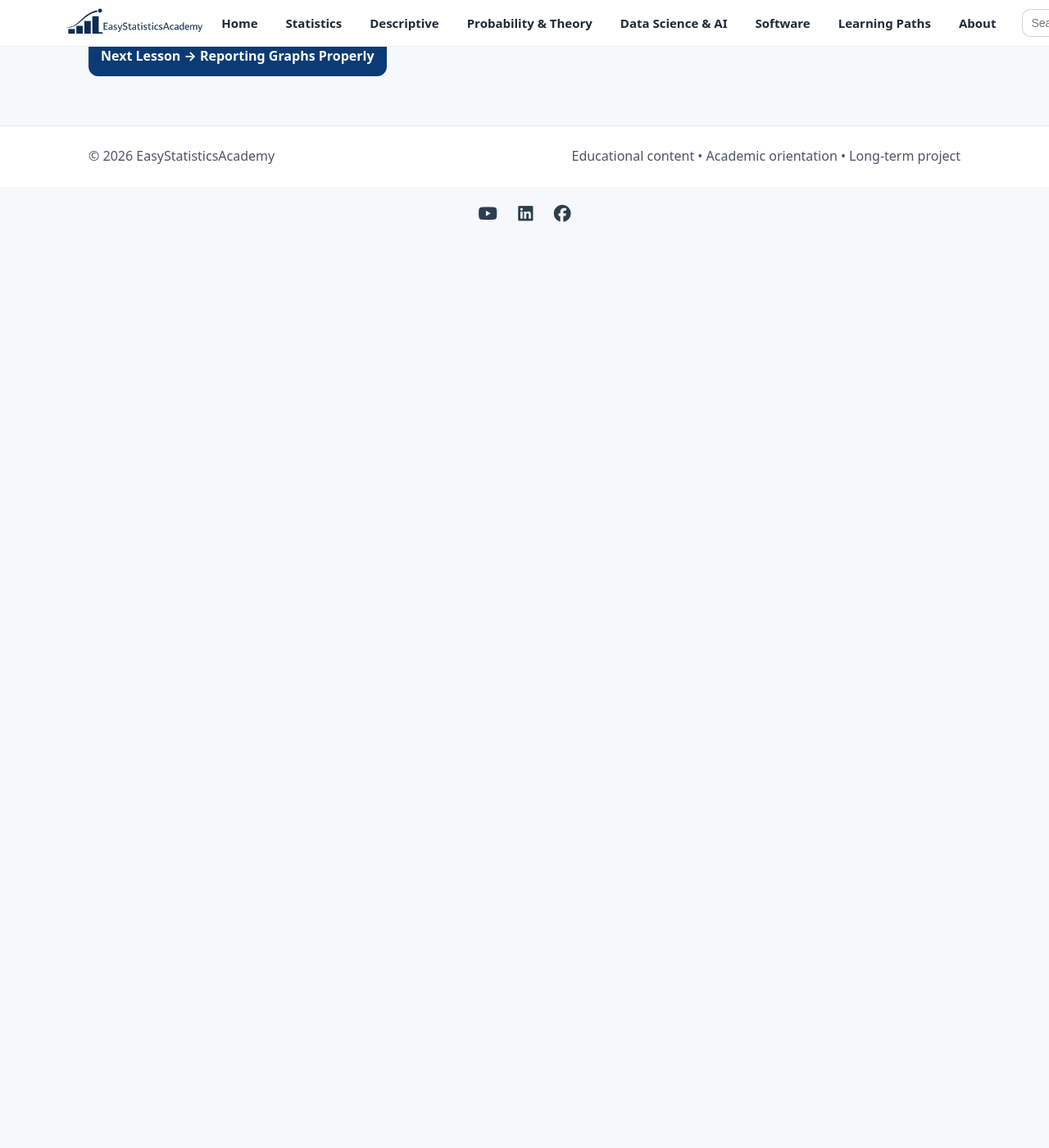
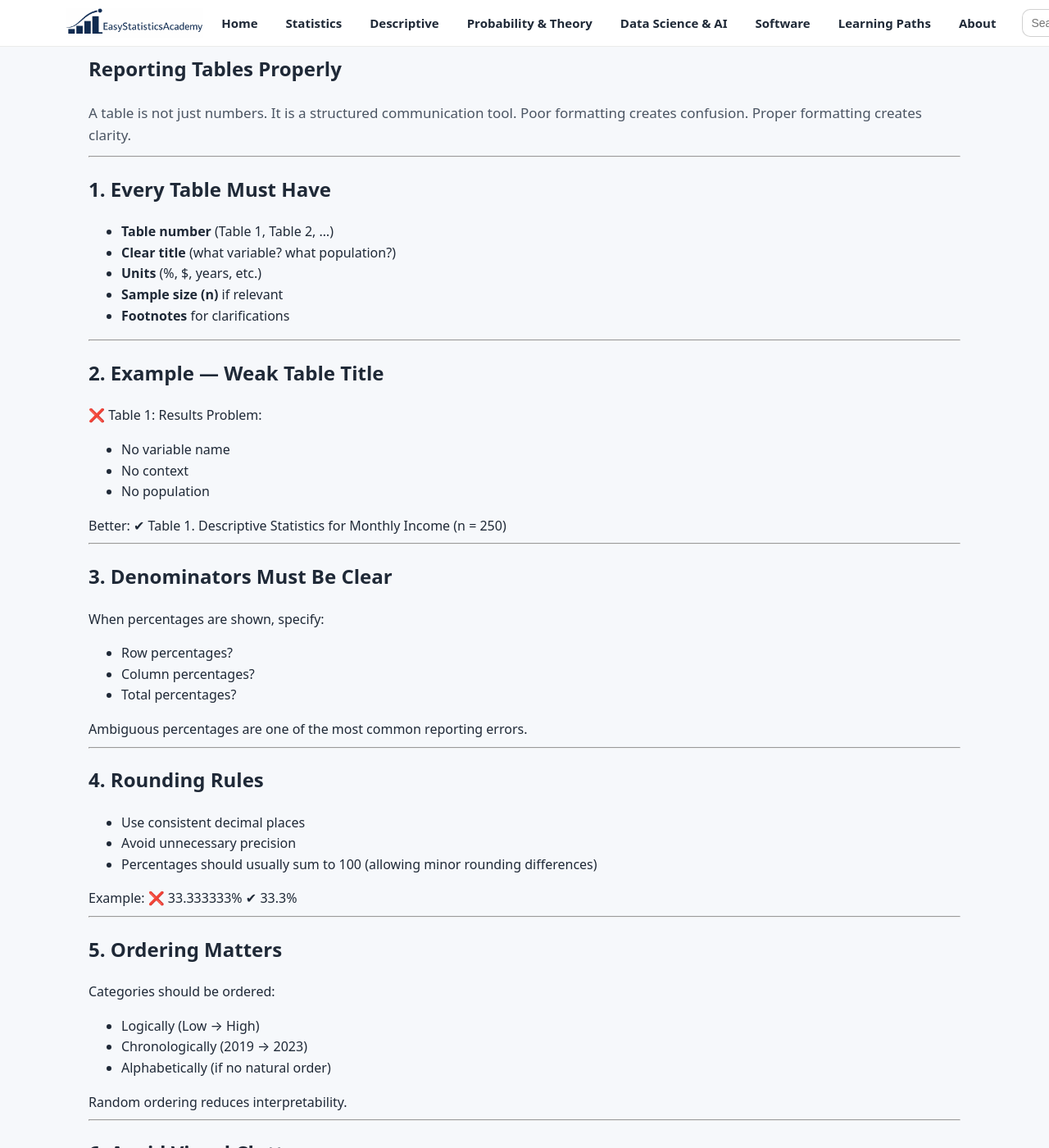
Before and after one commit to ammar-homaida-statistics/easystatisticsacademy, a Jekyll site: the page built from descriptive/reporting/reporting-tables-properly/index.md, in a window 1280 px wide and 1400 px high, scrolled down 301 px. Shown: the whole window at 82% size. Built offline with Jekyll 4.4.1, drawn with Linux system fonts in a browser that asks for light colours; before the commit the page ends 900 px from its top, so only the background shows below that; some of the changed text lies outside the part shown.

Commit message:
Add lesson content

```diff
--- a/descriptive/reporting/reporting-tables-properly/index.md
+++ b/descriptive/reporting/reporting-tables-properly/index.md
@@ -1,7 +1,7 @@
 ---
 layout: default
 title: "Reporting Tables Properly"
-description: "Titles, denominators, totals, rounding, and what must always be explicit."
+description: "How to format, label, and interpret tables correctly in academic and applied reports."
 permalink: /descriptive/reporting/reporting-tables-properly/
 sidebar: false
 ---
@@ -12,6 +12,7 @@ sidebar: false
   </a>
 </section>
 
+<!-- UNDER CONSTRUCTION NOTICE -->
 <section class="section section-slim">
   <div class="callout" style="background:#fff4e5;border:2px solid #ff9800;padding:2rem;border-radius:12px;">
     <div class="callout-copy">
@@ -19,10 +20,128 @@ sidebar: false
         🚧 Lesson Under Construction
       </h2>
       <p style="margin:0;font-size:1.05rem;color:#5d4037;line-height:1.6;">
-        This lesson structure is finalized. Examples, visuals, and software demonstrations will be added later.
+        Real formatting examples (APA style, business dashboards, SPSS outputs) will be added later.
       </p>
     </div>
   </div>
+</section>
+
+<section class="section">
+  <div class="section-head">
+    <h1>Reporting Tables Properly</h1>
+    <p class="lead">
+      A table is not just numbers.
+      It is a structured communication tool. Poor formatting creates confusion. Proper formatting creates clarity.
+    </p>
+  </div>
+
+  <hr>
+
+  <h2>1. Every Table Must Have</h2>
+
+  <ul>
+    <li><strong>Table number</strong> (Table 1, Table 2, …)</li>
+    <li><strong>Clear title</strong> (what variable? what population?)</li>
+    <li><strong>Units</strong> (%, $, years, etc.)</li>
+    <li><strong>Sample size (n)</strong> if relevant</li>
+    <li><strong>Footnotes</strong> for clarifications</li>
+  </ul>
+
+  <hr>
+
+  <h2>2. Example — Weak Table Title</h2>
+
+  ❌ Table 1: Results
+
+  Problem:
+  <ul>
+    <li>No variable name</li>
+    <li>No context</li>
+    <li>No population</li>
+  </ul>
+
+  Better:
+
+  ✔ Table 1. Descriptive Statistics for Monthly Income (n = 250)
+
+  <hr>
+
+  <h2>3. Denominators Must Be Clear</h2>
+
+  When percentages are shown, specify:
+
+  <ul>
+    <li>Row percentages?</li>
+    <li>Column percentages?</li>
+    <li>Total percentages?</li>
+  </ul>
+
+  Ambiguous percentages are one of the most common reporting errors.
+
+  <hr>
+
+  <h2>4. Rounding Rules</h2>
+
+  <ul>
+    <li>Use consistent decimal places</li>
+    <li>Avoid unnecessary precision</li>
+    <li>Percentages should usually sum to 100 (allowing minor rounding differences)</li>
+  </ul>
+
+  Example:
+
+  ❌ 33.333333%
+  ✔ 33.3%
+
+  <hr>
+
+  <h2>5. Ordering Matters</h2>
+
+  Categories should be ordered:
+
+  <ul>
+    <li>Logically (Low → High)</li>
+    <li>Chronologically (2019 → 2023)</li>
+    <li>Alphabetically (if no natural order)</li>
+  </ul>
+
+  Random ordering reduces interpretability.
+
+  <hr>
+
+  <h2>6. Avoid Visual Clutter</h2>
+
+  <ul>
+    <li>No unnecessary grid lines</li>
+    <li>Avoid too many decimal places</li>
+    <li>Do not mix percentages and counts without labeling</li>
+  </ul>
+
+  <hr>
+
+  <h2>7. Interpretation Must Accompany Tables</h2>
+
+  A table should not stand alone without explanation.
+
+  Weak reporting:
+
+  ❌ “See Table 2.”
+
+  Strong reporting:
+
+  ✔ “As shown in Table 2, 64% of respondents preferred online services, indicating a clear majority.”
+
+  <hr>
+
+  <h2>Summary</h2>
+
+  <ul>
+    <li>Tables communicate structure.</li>
+    <li>Titles, units, and denominators must be explicit.</li>
+    <li>Rounding and ordering improve clarity.</li>
+    <li>Always accompany tables with interpretation.</li>
+  </ul>
+
 </section>
 
 <section class="section section-slim">
```
